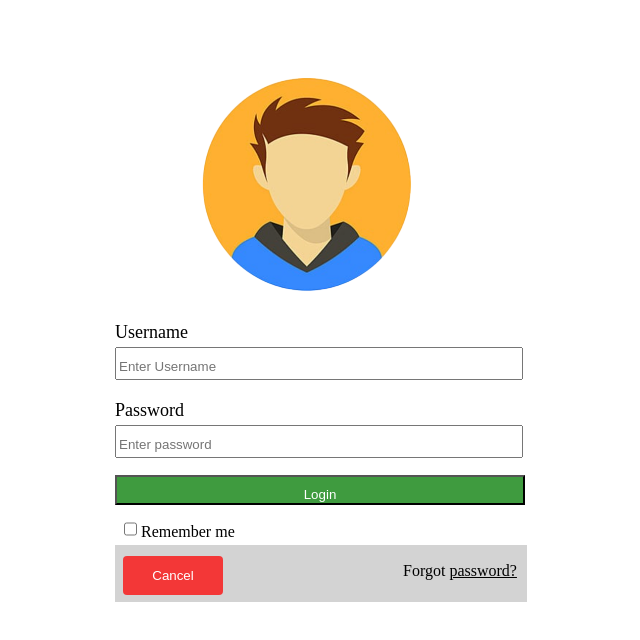
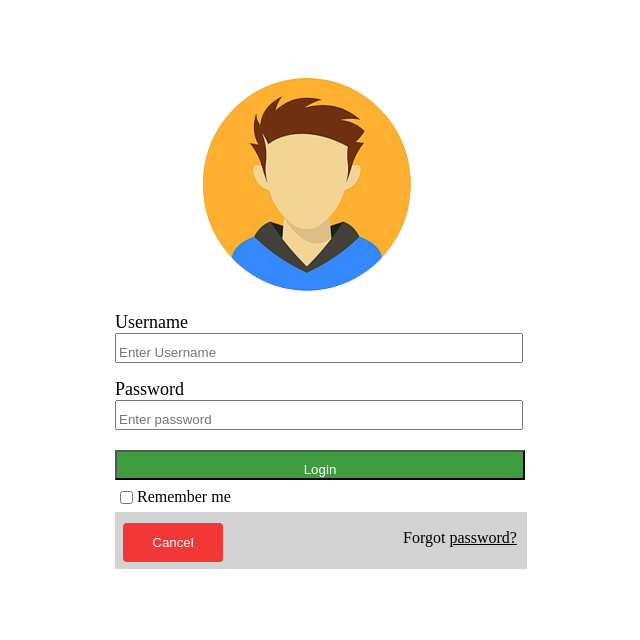
Before and after one commit to sam-pillutla/MERN_TASK_html-css, a plain HTML site: page cssTASK6.html in a window 1280 px wide. Shown: the whole page, without its empty margins (393-1033 px from the left). Drawn offline with Linux system fonts and the light colour scheme.

Commit message:
Add files via upload

```diff
--- a/cssTASK6.html
+++ b/cssTASK6.html
@@ -6,14 +6,15 @@
     <title>CSS TASK 6</title>
 
     <style>
-        label,input{
+        #name,#pswd,input{
             display: block;
-            padding-bottom: 4px;
             padding-top: 10px;
         }
+
         label{
-            font-display: bold;
+            font-display:dark;
             font-size:large;
+
         }
         .box{
         background-color: lightgray;
@@ -43,8 +44,10 @@
         margin-left:5px;
     }
     .cb{
-        margin-left: 505px;
+        margin-left: 501px;
         display:flex;
+        padding-bottom:1px;
+        padding-bottom: 5px;
     }
     .center{
         margin-left: 500px;
@@ -56,6 +59,7 @@
     #name,#pswd{
         width:400px;
     }
+
     #login{
             width:410px;
             color: rgb(255, 255, 255);
@@ -64,7 +68,7 @@
             display:block;
             margin-left: 500px;
             margin-bottom: 8px;
-            margin-top: 17px;
+            margin-top: 20px;
         }
     img{
         margin-left: 565px;
@@ -79,14 +83,15 @@
         <div class="center">
             <label for="name">Username</label>
             <input type="text" id="name" placeholder="Enter Username">
+            <p></p>
 
-            <label for="pswd" style="padding-top:20px;">Password</label>
+            <label for="pswd">Password</label>
             <input type="password" id="pswd" placeholder="Enter password">
         </div>
         <input type="submit" value="Login" id="login">
 
         <div class="cb">
-            <input type="checkbox">
+            <input type="checkbox" id="cb">
             <label for="cb" style="margin-left: 1px;font-size: medium;">Remember me</label>
         </div>
     </form>
```
